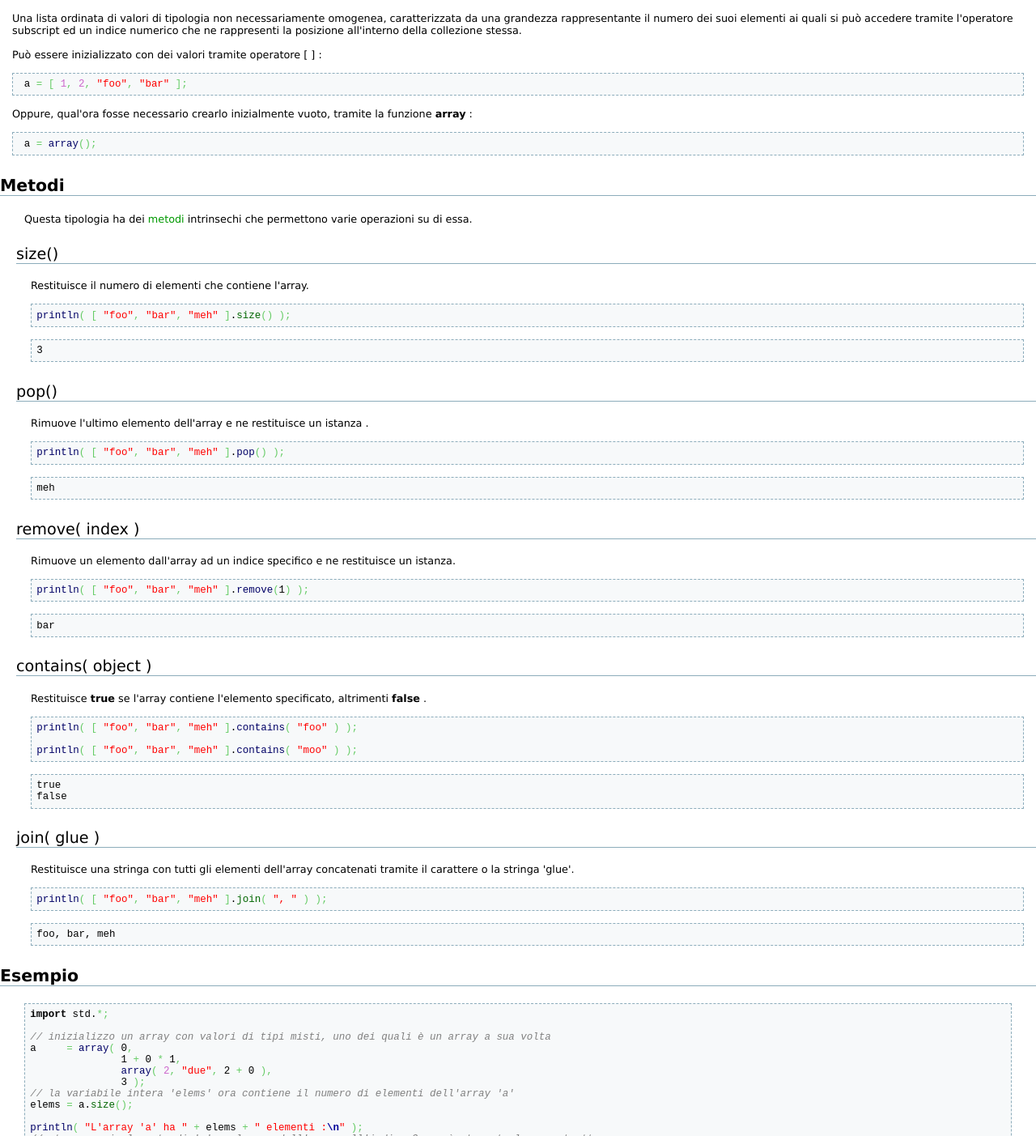
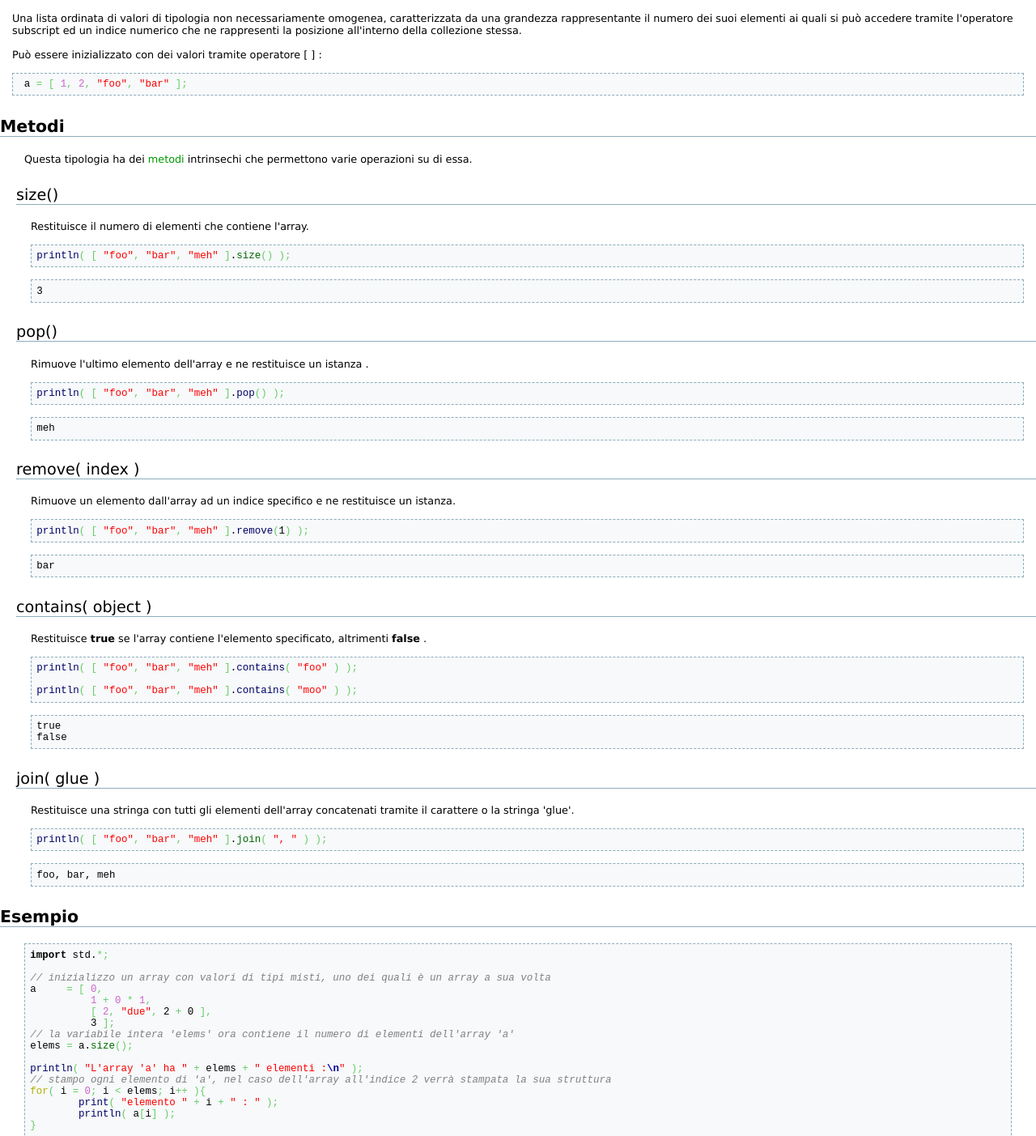
Before and after one commit to evilsocket/hybris, a plain HTML site: page doc/pages/array.html in a window 1280 px wide. Shown: the top 1403 px of the page at 81% size. Drawn offline with Linux system fonts and the light colour scheme.

Commit message:
Documentation updated accordingly to last commit changes.

```diff
--- a/doc/pages/array.html
+++ b/doc/pages/array.html
@@ -29,11 +29,6 @@ Può essere inizializzato con dei valori tramite operatore [ ] :
 </p>
 <pre class="code hybris"> a <span class="sy0">=</span> <span class="br0">&#91;</span> <span class="nu0">1</span><span class="sy0">,</span> <span class="nu0">2</span><span class="sy0">,</span> <span class="st0">&quot;foo&quot;</span><span class="sy0">,</span> <span class="st0">&quot;bar&quot;</span> <span class="br0">&#93;</span><span class="sy0">;</span></pre>
 
-<p>
-Oppure, qual&#039;ora fosse necessario crearlo inizialmente vuoto, tramite la funzione <strong>array</strong> :
-</p>
-<pre class="code hybris"> a <span class="sy0">=</span> <span class="kw3">array</span><span class="br0">&#40;</span><span class="br0">&#41;</span><span class="sy0">;</span></pre>
-
 
 
 <h1><a name="metodi" id="metodi">Metodi</a></h1>
@@ -45,7 +40,7 @@ Questa tipologia ha dei <a href="classe.html" class="wikilink1" title="classe">m
 </p>
 
 </div>
-<!-- SECTION "Metodi" [546-667] -->
+<!-- SECTION "Metodi" [414-535] -->
 <h2><a name="size" id="size">size()</a></h2>
 <div class="level2">
 
@@ -57,7 +52,7 @@ Restituisce il numero di elementi che contiene l&#039;array.
 <pre class="code">3</pre>
 
 </div>
-<!-- SECTION "size()" [668-814] -->
+<!-- SECTION "size()" [536-682] -->
 <h2><a name="pop" id="pop">pop()</a></h2>
 <div class="level2">
 
@@ -69,7 +64,7 @@ Rimuove l&#039;ultimo elemento dell&#039;array e ne restituisce un istanza .
 <pre class="code">meh</pre>
 
 </div>
-<!-- SECTION "pop()" [815-972] -->
+<!-- SECTION "pop()" [683-840] -->
 <h2><a name="remove_index" id="remove_index">remove( index )</a></h2>
 <div class="level2">
 
@@ -81,7 +76,7 @@ Rimuove un elemento dall&#039;array ad un indice specifico e ne restituisce un i
 <pre class="code">bar</pre>
 
 </div>
-<!-- SECTION "remove( index )" [973-1162] -->
+<!-- SECTION "remove( index )" [841-1030] -->
 <h2><a name="contains_object" id="contains_object">contains( object )</a></h2>
 <div class="level2">
 
@@ -96,7 +91,7 @@ Restituisce <strong>true</strong> se l&#039;array contiene l&#039;elemento speci
 false </pre>
 
 </div>
-<!-- SECTION "contains( object )" [1163-1433] -->
+<!-- SECTION "contains( object )" [1031-1301] -->
 <h2><a name="join_glue" id="join_glue">join( glue )</a></h2>
 <div class="level2">
 
@@ -108,16 +103,16 @@ Restituisce una stringa con tutti gli elementi dell&#039;array concatenati trami
 <pre class="code">foo, bar, meh</pre>
 
 </div>
-<!-- SECTION "join( glue )" [1434-1662] -->
+<!-- SECTION "join( glue )" [1302-1530] -->
 <h1><a name="esempio" id="esempio">Esempio</a></h1>
 <div class="level1">
 <pre class="code hybris"><span class="kw2">import</span> std.<span class="sy0">*;</span>
 &nbsp;
 <span class="co1">// inizializzo un array con valori di tipi misti, uno dei quali è un array a sua volta</span>
-a     <span class="sy0">=</span> <span class="kw3">array</span><span class="br0">&#40;</span> 0<span class="sy0">,</span>
-	       1 <span class="sy0">+</span> 0 <span class="sy0">*</span> 1<span class="sy0">,</span>
-	       <span class="kw3">array</span><span class="br0">&#40;</span> <span class="nu0">2</span><span class="sy0">,</span> <span class="st0">&quot;due&quot;</span><span class="sy0">,</span> 2 <span class="sy0">+</span> 0 <span class="br0">&#41;</span><span class="sy0">,</span>
-	       3 <span class="br0">&#41;</span><span class="sy0">;</span>
+a     <span class="sy0">=</span> <span class="br0">&#91;</span> <span class="nu0">0</span><span class="sy0">,</span>
+	  <span class="nu0">1</span> <span class="sy0">+</span> <span class="nu0">0</span> <span class="sy0">*</span> <span class="nu0">1</span><span class="sy0">,</span>
+	  <span class="br0">&#91;</span> <span class="nu0">2</span><span class="sy0">,</span> <span class="st0">&quot;due&quot;</span><span class="sy0">,</span> 2 <span class="sy0">+</span> 0 <span class="br0">&#93;</span><span class="sy0">,</span>
+	  3 <span class="br0">&#93;</span><span class="sy0">;</span>
 <span class="co1">// la variabile intera 'elems' ora contiene il numero di elementi dell'array 'a'</span>
 elems <span class="sy0">=</span> a.<span class="me1">size</span><span class="br0">&#40;</span><span class="br0">&#41;</span><span class="sy0">;</span>
 &nbsp;
@@ -209,4 +204,4 @@ array {
 }</pre>
 
 </div>
-<!-- SECTION "Esempio" [1663-] --></div><!-- closes <div class="dokuwiki export">-->
+<!-- SECTION "Esempio" [1531-] --></div><!-- closes <div class="dokuwiki export">-->
```
Also changed, not shown: doc/pages/mappa.html (+8 -8 lines).
